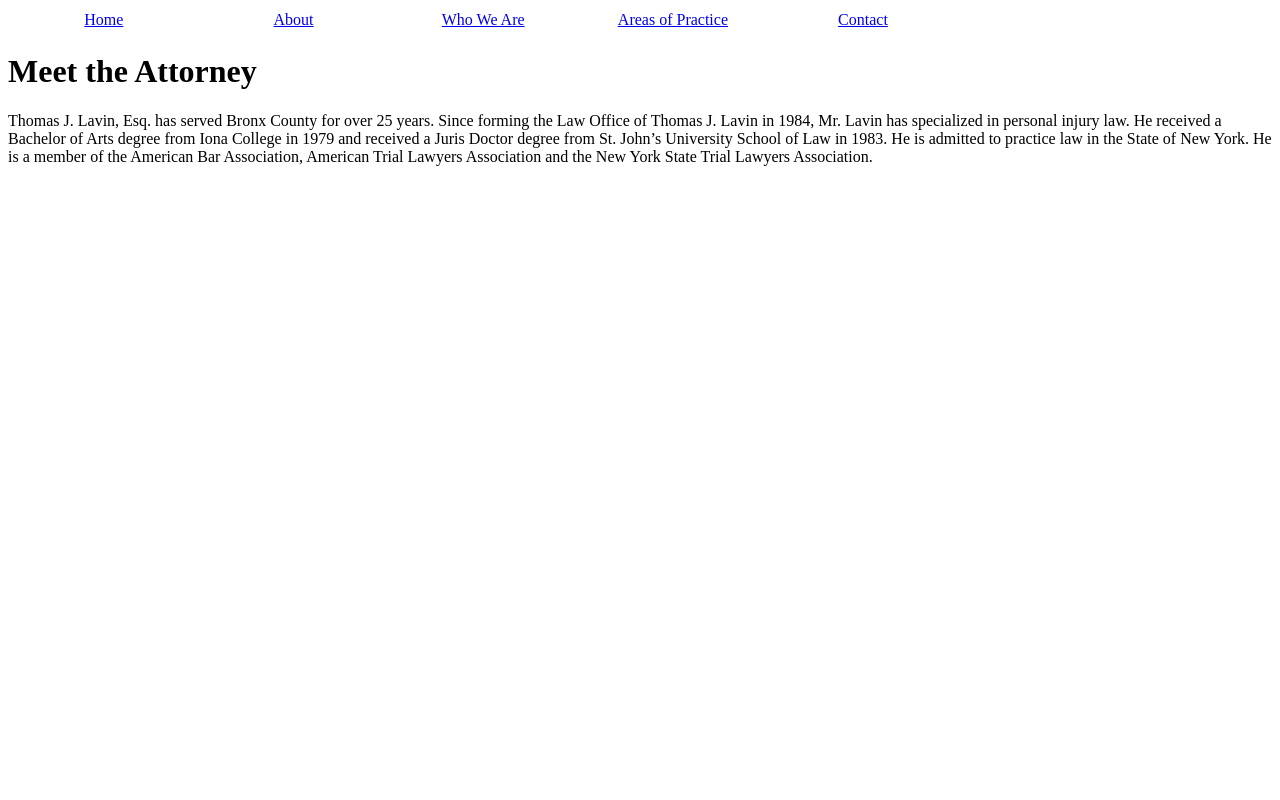
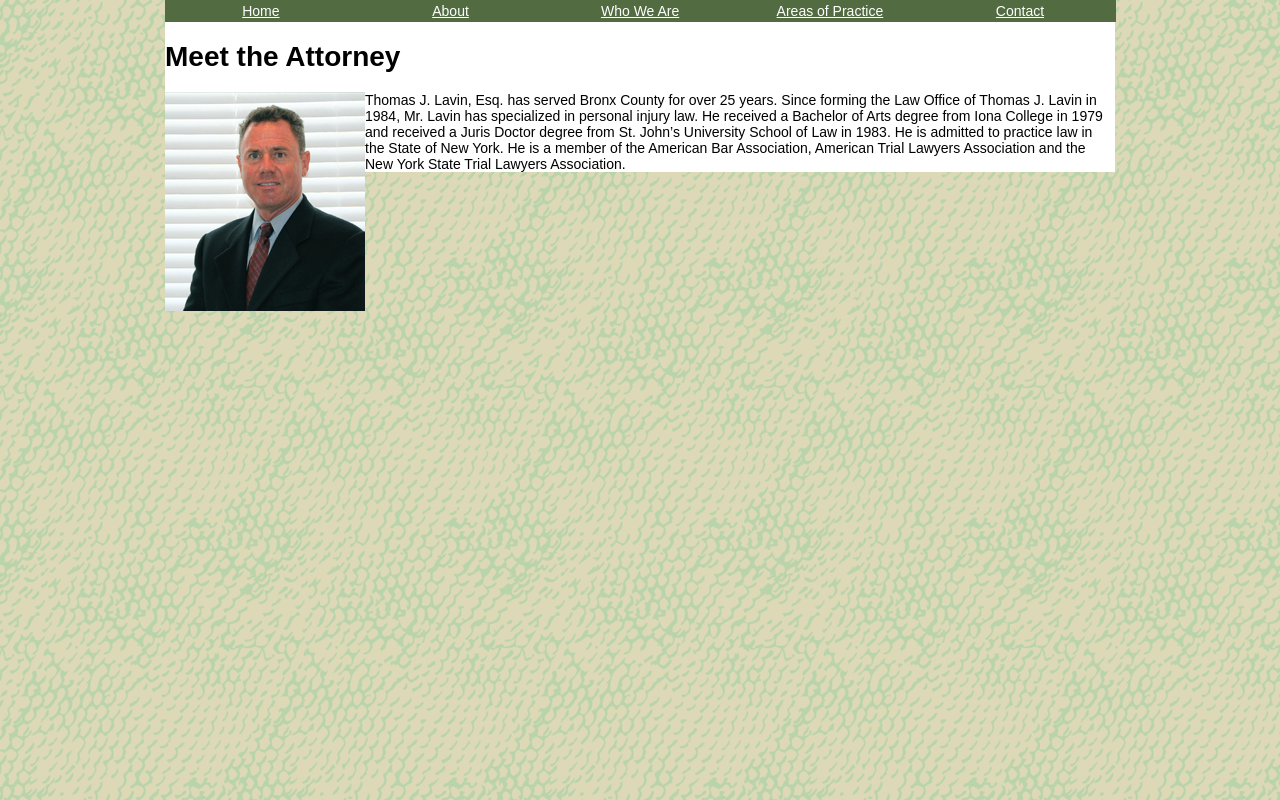
Before and after one commit to nicolemariev/Web-Design-Final-Project, a plain HTML site: page who-we-are.html in a window 1280 px wide. Drawn offline with Linux system fonts and the light colour scheme.

Commit message:
Second commit
-Added background
-Added one image

```diff
--- a/css/styles.css
+++ b/css/styles.css
@@ -1 +1,24 @@
-/* CSS Document */
+body {
+	font-family: Arial, Helvetica, sans-serif;
+	font-size: 14px;
+	background-image: url(../Images/DDD9B707BC74_0053-0000-0000_214.png) ;
+	margin: 0px;
+	padding: 0px;
+}
+.wrapper {
+	background-color: #FFF;
+	width: 950px;
+	margin-top: 0px;
+	margin-right: auto;
+	margin-bottom: 0px;
+	margin-left: auto;
+	padding-top: 0px;
+	padding-right: 0px;
+	padding-bottom: 0px;
+	padding-left: 0px;
+}
+
+
+
+.navigation a { color:#FFF }
+.navigation a:hover { background-color:#509E63;}
--- a/who-we-are.html
+++ b/who-we-are.html
@@ -13,7 +13,8 @@
     <body>
 	<div class="wrapper">
         	<div class="navigation">
-            <table width="951">
+            <div id="menu">
+            <table width="951" bgcolor="#526B41">
   				<tr>
     				<td width="190"><div align="center"><a href="index.html">Home</a></div></td>
     				<td width="190"><div align="center"><a href="about.html">About</a></div></td>
@@ -22,10 +23,11 @@
     				<td width="190"><div align="center"><a href="Contact.html">Contact</a></div></td>
  				</tr>
 			</table>
+            </div>
           </div>
             <div class="content"><!-- InstanceBeginEditable name="Content" -->
             <h1>Meet the Attorney</h1>
-            <p>Thomas J. Lavin, Esq. has served Bronx County for over 25 years.  Since forming the Law Office of Thomas J. Lavin in 1984, Mr. Lavin has specialized in personal injury law.  He received a Bachelor of Arts degree from Iona College in 1979 and received a Juris Doctor degree from St. John’s University School of Law in 1983.  He is admitted to practice law in the State of New York.  He is a member of the American Bar Association, American Trial Lawyers Association and the New York State Trial Lawyers Association.</p>
+            <p><img src="Images/thomas_j_lavin.jpeg" width="200" height="219" align="left" />Thomas J. Lavin, Esq. has served Bronx County for over 25 years.  Since forming the Law Office of Thomas J. Lavin in 1984, Mr. Lavin has specialized in personal injury law.  He received a Bachelor of Arts degree from Iona College in 1979 and received a Juris Doctor degree from St. John’s University School of Law in 1983.  He is admitted to practice law in the State of New York.  He is a member of the American Bar Association, American Trial Lawyers Association and the New York State Trial Lawyers Association.</p>
 
 			<!-- InstanceEndEditable -->
             </div>
```
Also changed, not shown: Contact.html (+3 -1 lines), about.html (+3 -1 lines), areas-of-practice.html (+3 -1 lines), index.html (+3 -1 lines), Images/._DDD9B707BC74_0053-0000-0000_214.png (added), Images/._thomas_j_lavin.jpeg (added), Images/DDD9B707BC74_0053-0000-0000_214.png (added), Images/thomas_j_lavin.jpeg (added), 1 other file.
